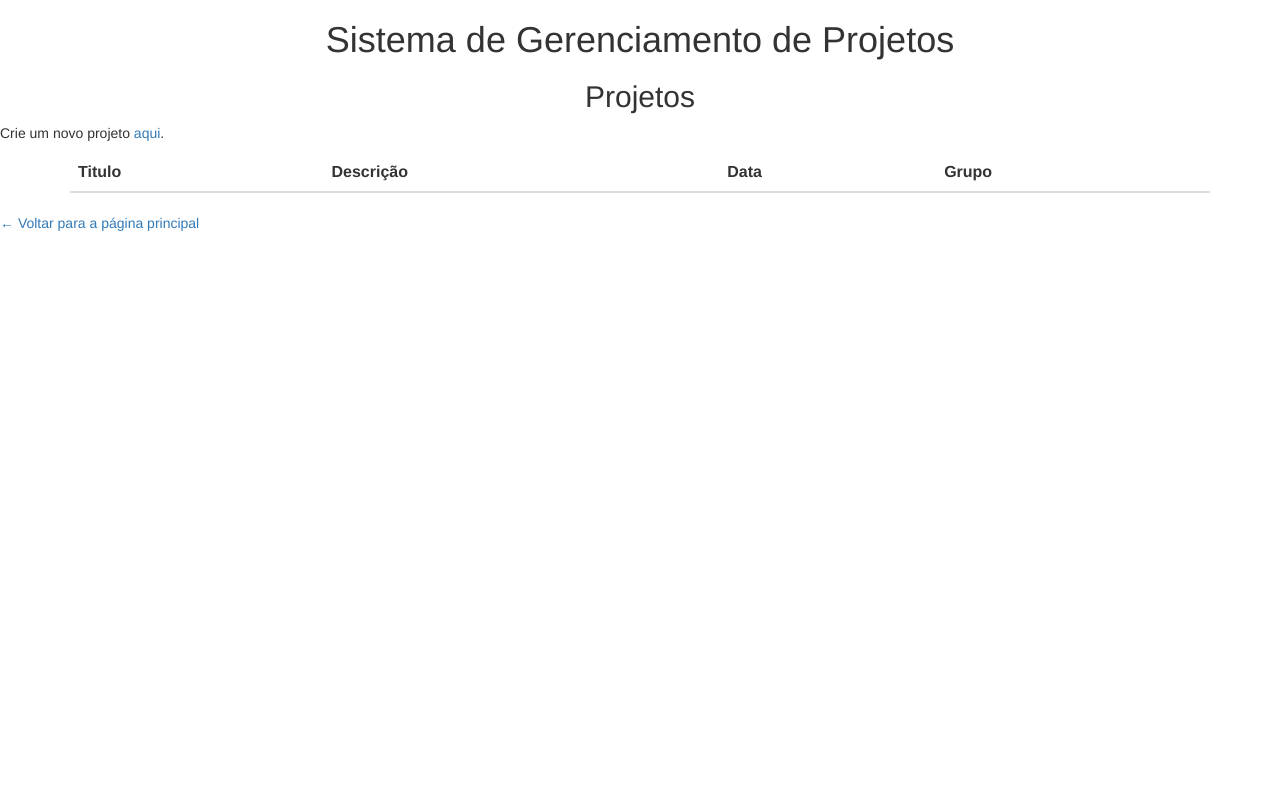
After one commit to MAC0350/Projeto, a Django app: page /projeto/ in a window 1280 px wide. The commit adds this page. Run offline with Django 3.2, Linux system fonts and the light colour scheme; data that the repository does not hold is empty; some libraries are stand-ins or nearby versions.

Commit message:
Add Projetos view

```diff
--- a/fase3/gamma/gamma/settings.py
+++ b/fase3/gamma/gamma/settings.py
@@ -80,7 +80,7 @@ DATABASES = {
         'NAME': os.environ.get('DATABASE_NAME', ''),
         'USER': os.environ.get('DATABASE_USER', ''),
         'OPTIONS': {
-            'options': '-c search_path=sistema_gerenciamento_projetos'
+            'options': '-c search_path="BD350"'
         },
         'PASSWORD': os.environ.get('DATABASE_PASSWORD', ''),
         'HOST': os.environ.get('DATABASE_HOST', 'localhost'),
--- a/fase3/gamma/management/templates/management/index.html
+++ b/fase3/gamma/management/templates/management/index.html
@@ -14,6 +14,7 @@
 <ul>
   <li><a href="user/">Usuários</a></li>
   <li><a href="group/">Grupos</a></li>
+  <li><a href="projeto/">Projetos</a></li>
 </ul>
 </article>
 </body>
--- /dev/null
+++ b/fase3/gamma/management/templates/management/projeto.html
@@ -0,0 +1,48 @@
+<html lang="pt-br">
+
+  <head>
+    <meta charset="utf-8">
+    <meta name="viewport" content="width=device-width, initial-scale=1">
+    <link rel="stylesheet" href="https://maxcdn.bootstrapcdn.com/bootstrap/3.3.7/css/bootstrap.min.css">
+    <script src="https://ajax.googleapis.com/ajax/libs/jquery/3.2.1/jquery.min.js"></script>
+    <script src="https://maxcdn.bootstrapcdn.com/bootstrap/3.3.7/js/bootstrap.min.js"></script>
+    <title>Projetos</title>
+  </head>
+
+  <body>
+    <h1 style="text-align: center">Sistema de Gerenciamento de Projetos</h1>
+
+    <article>
+      <h2 style="text-align: center">Projetos</h2>
+      <p> Crie um novo projeto <a href="new/">aqui</a>.</p>
+
+      <div class="container">
+        <table class="table table-striped">
+          <thead>
+            <tr>
+              <th> Titulo </th>
+              <th> Descrição </th>
+              <th> Data </th>
+              <th> Grupo </th>
+            </tr>
+          </thead>
+          <tbody>
+            {% for projeto in projetos %}
+            <tr>
+              <td>{{projeto.titulo}}</td>
+              <td>{{projeto.descricao}}</td>
+              <td>{{projeto.data_horario_criacao}}</td>
+              <td>{{projeto.grupo.nome}}</td>
+            </tr>
+            {% endfor %}
+          </tbody>
+        </table>
+      </div>
+    </article>
+
+    <footer>
+      <p><a href="../">&#8592; Voltar para a página principal</a></p>
+    </footer>
+  </body>
+
+</html>
--- a/fase3/gamma/management/urls.py
+++ b/fase3/gamma/management/urls.py
@@ -7,4 +7,6 @@ urlpatterns = [
     url(r'^user/$', views.user, name='user'),
     url(r'^user/new/$', views.user_edit, name='user_edit'),
     url(r'^group/$', views.group, name='group'),
+    url(r'^projeto/$', views.projeto, name='projeto'),
+    url(r'^projeto/new/$', views.projeto_new, name='projeto_new')
 ]
--- a/fase3/gamma/management/views.py
+++ b/fase3/gamma/management/views.py
@@ -1,7 +1,8 @@
 from django.shortcuts import render, redirect
 from django.utils import timezone
-from .models import Usuario, Grupo, PertenceA
+from .models import Usuario, Grupo, PertenceA, Projeto
 from .forms import UsuarioForm
+from .projeto import ProjetoForm
 
 # Create your views here.
 def index(request):
@@ -36,3 +37,22 @@ def group(request):
 
     name_num = zip(names, num_members, times)
     return render(request, 'management/group.html', {'groups': name_num})
+
+def projeto(request):
+    projetos = Projeto.objects.order_by('data_horario_criacao')
+    return render(request, 'management/projeto.html', {'projetos': projetos})
+
+def projeto_new(request):
+    if request.method == "POST":
+        form = ProjetoForm(request.POST)
+        if form.is_valid():
+            projeto = form.save(commit=False)
+            projeto.data_horario_criacao = timezone.now()
+            projeto.save()
+            return redirect('../')
+    else:
+        form = ProjetoForm()
+
+
+    groups = Grupo.objects.order_by('nome')
+    return render(request, 'management/projeto_new.html', {'form': form, 'groups': groups})
```
Also changed, not shown: fase3/gamma/management/projeto.py (added, +7 -0 lines), fase3/gamma/management/templates/management/projeto_new.html (added, +29 -0 lines).
